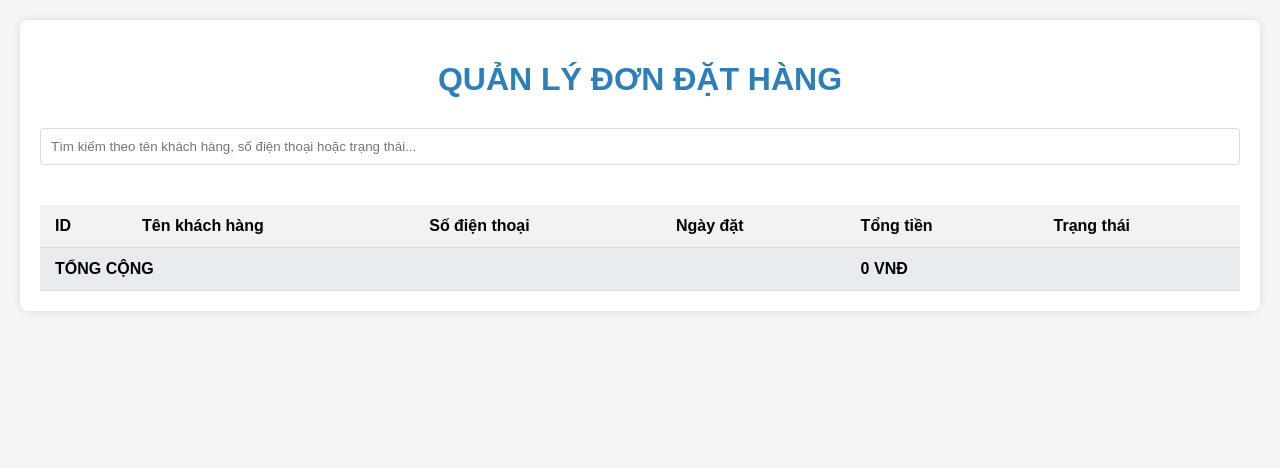
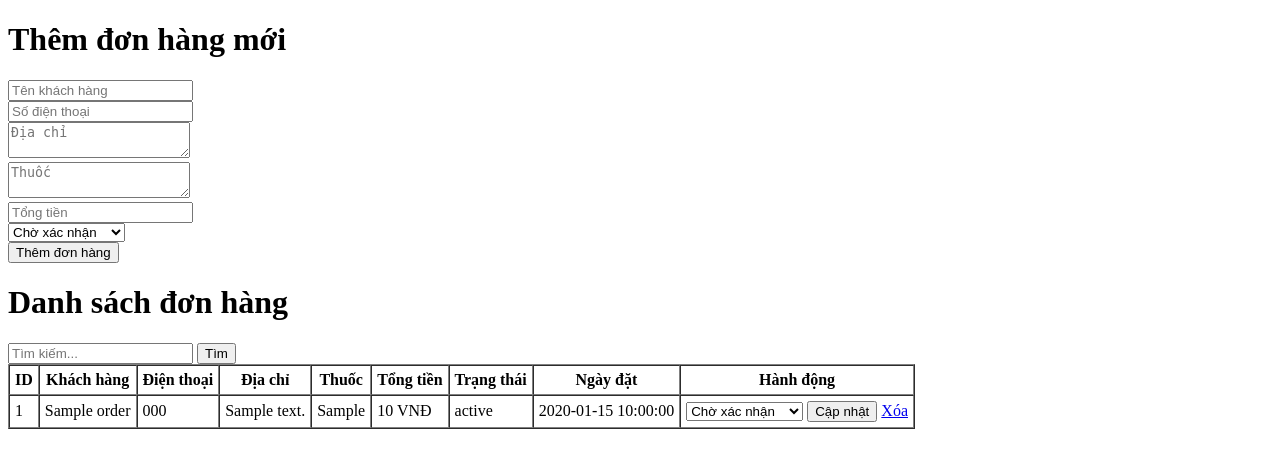
Before and after one commit to hoangyen-0612/BTL-chuy-n-, a PHP site: page /don_dat.php in a window 1280 px wide. Shown: the top 468 px of the page. Run offline with PHP 8.4, Linux system fonts and the light colour scheme; tables that the repository leaves empty or names only in its code hold one stand-in row (values such as "Sample post"); data that the repository does not hold is empty.

Commit message:
Update don_dat.php

```diff
--- a/don_dat.php
+++ b/don_dat.php
@@ -1,11 +1,29 @@
 <?php
+// --- PHẦN PHP XỬ LÝ ---
+// Kết nối database
+$host = 'localhost';
+$dbname = 'pharmacy_db';
+$username = 'root';
+$password = '';
 
-// Hàm định dạng tiền VND
+try {
+    $pdo = new PDO("mysql:host=$host;dbname=$dbname;charset=utf8", $username, $password);
+    $pdo->setAttribute(PDO::ATTR_ERRMODE, PDO::ERRMODE_EXCEPTION);
+} catch (PDOException $e) {
+    die("Kết nối database thất bại: " . $e->getMessage());
+}
+
+// Hàm xử lý input
+function sanitizeInput($data) {
+    return htmlspecialchars(stripslashes(trim($data)));
+}
+
+// Hàm định dạng tiền tệ
 function formatCurrency($amount) {
     return number_format($amount, 0, ',', '.') . ' VNĐ';
 }
 
-// Hàm trạng thái của đơn hàng
+// Hàm lấy class cho trạng thái
 function getStatusClass($status) {
     switch ($status) {
         case 'Đã giao hàng':
@@ -20,155 +38,146 @@ function getStatusClass($status) {
             return 'status-default';
     }
 }
+
+// Xử lý form thêm đơn hàng
+if ($_SERVER['REQUEST_METHOD'] === 'POST' && isset($_POST['add_order'])) {
+    $customer_name = sanitizeInput($_POST['customer_name']);
+    $customer_phone = sanitizeInput($_POST['customer_phone']);
+    $customer_address = sanitizeInput($_POST['customer_address']);
+    $medicines = sanitizeInput($_POST['medicines']);
+    $total_amount = (float)$_POST['total_amount'];
+    $status = sanitizeInput($_POST['status']);
+
+    try {
+        $stmt = $pdo->prepare("INSERT INTO orders (customer_name, customer_phone, customer_address, medicines, total_amount, status)
+                              VALUES (?, ?, ?, ?, ?, ?)");
+        $stmt->execute([$customer_name, $customer_phone, $customer_address, $medicines, $total_amount, $status]);
+        $success_message = "Thêm đơn hàng thành công!";
+    } catch (PDOException $e) {
+        $error_message = "Lỗi khi thêm đơn hàng: " . $e->getMessage();
+    }
+}
+
+// Xử lý cập nhật trạng thái
+if ($_SERVER['REQUEST_METHOD'] === 'POST' && isset($_POST['update_status'])) {
+    $order_id = (int)$_POST['order_id'];
+    $new_status = sanitizeInput($_POST['new_status']);
+
+    try {
+        $stmt = $pdo->prepare("UPDATE orders SET status = ? WHERE id = ?");
+        $stmt->execute([$new_status, $order_id]);
+        $success_message = "Cập nhật trạng thái thành công!";
+    } catch (PDOException $e) {
+        $error_message = "Lỗi khi cập nhật trạng thái: " . $e->getMessage();
+    }
+}
+
+// Xử lý xóa đơn hàng
+if (isset($_GET['delete_id'])) {
+    $delete_id = (int)$_GET['delete_id'];
+
+    try {
+        $stmt = $pdo->prepare("DELETE FROM orders WHERE id = ?");
+        $stmt->execute([$delete_id]);
+        $success_message = "Xóa đơn hàng thành công!";
+    } catch (PDOException $e) {
+        $error_message = "Lỗi khi xóa đơn hàng: " . $e->getMessage();
+    }
+}
+
+// Lấy danh sách đơn hàng
+try {
+    $search_keyword = isset($_GET['search']) ? sanitizeInput($_GET['search']) : '';
+
+    if ($search_keyword) {
+        $stmt = $pdo->prepare("SELECT * FROM orders
+                              WHERE customer_name LIKE ? OR customer_phone LIKE ? OR medicines LIKE ?
+                              ORDER BY order_date DESC");
+        $search_param = "%$search_keyword%";
+        $stmt->execute([$search_param, $search_param, $search_param]);
+    } else {
+        $stmt = $pdo->query("SELECT * FROM orders ORDER BY order_date DESC");
+    }
+
+    $orders = $stmt->fetchAll(PDO::FETCH_ASSOC);
+} catch (PDOException $e) {
+    die("Lỗi khi lấy dữ liệu đơn hàng: " . $e->getMessage());
+}
 ?>
 <!DOCTYPE html>
 <html lang="vi">
 <head>
     <meta charset="UTF-8">
-    <meta name="viewport" content="width=device-width, initial-scale=1.0">
-    <title>Quản lý đơn đặt hàng - Hiệu thuốc</title>
+    <title>Quản lý đơn hàng</title>
     <style>
-        body {
-            font-family: Arial, sans-serif;
-            margin: 0;
-            padding: 20px;
-            background-color: #f5f5f5;
-        }
-        .container {
-            max-width: 1200px;
-            margin: 0 auto;
-            background-color: white;
-            padding: 20px;
-            border-radius: 8px;
-            box-shadow: 0 0 10px rgba(0,0,0,0.1);
-        }
-        h1 {
-            color: #2c7fb8;
-            text-align: center;
-            margin-bottom: 30px;
-        }
-        table {
-            width: 100%;
-            border-collapse: collapse;
-            margin-top: 20px;
-        }
-        th, td {
-            padding: 12px 15px;
-            text-align: left;
-            border-bottom: 1px solid #ddd;
-        }
-        th {
-            background-color: #f2f2f2;
-            font-weight: bold;
-        }
-        tr:hover {
-            background-color: #f9f9f9;
-        }
-        .status {
-            padding: 5px 10px;
-            border-radius: 4px;
-            font-weight: bold;
-            display: inline-block;
-        }
-        .status-delivered {
-            background-color: #d4edda;
-            color: #155724;
-        }
-        .status-shipping {
-            background-color: #cce5ff;
-            color: #004085;
-        }
-        .status-processing {
-            background-color: #fff3cd;
-            color: #856404;
-        }
-        .status-pending {
-            background-color: #f8d7da;
-            color: #721c24;
-        }
-        .total-row {
-            font-weight: bold;
-            background-color: #e9ecef;
-        }
-        .search-box {
-            margin-bottom: 20px;
-            padding: 10px;
-            width: 100%;
-            box-sizing: border-box;
-            border: 1px solid #ddd;
-            border-radius: 4px;
-        }
-        @media (max-width: 768px) {
-            table {
-                display: block;
-                overflow-x: auto;
-            }
-        }
+        .status-delivered { color: green; }
+        .status-shipping { color: orange; }
+        .status-processing { color: blue; }
+        .status-pending { color: gray; }
+        .status-default { color: black; }
     </style>
 </head>
 <body>
-    <div class="container">
-        <h1>QUẢN LÝ ĐƠN ĐẶT HÀNG</h1>
+    <h1>Thêm đơn hàng mới</h1>
+    <?php if (isset($success_message)) echo "<p style='color:green;'>$success_message</p>"; ?>
+    <?php if (isset($error_message)) echo "<p style='color:red;'>$error_message</p>"; ?>
+    <form method="post" action="">
+        <input type="text" name="customer_name" placeholder="Tên khách hàng" required><br>
+        <input type="text" name="customer_phone" placeholder="Số điện thoại" required><br>
+        <textarea name="customer_address" placeholder="Địa chỉ"></textarea><br>
+        <textarea name="medicines" placeholder="Thuốc"></textarea><br>
+        <input type="number" step="0.01" name="total_amount" placeholder="Tổng tiền" required><br>
+        <select name="status">
+            <option value="Chờ xác nhận">Chờ xác nhận</option>
+            <option value="Đang xử lý">Đang xử lý</option>
+            <option value="Đang giao hàng">Đang giao hàng</option>
+            <option value="Đã giao hàng">Đã giao hàng</option>
+        </select><br>
+        <button type="submit" name="add_order">Thêm đơn hàng</button>
+    </form>
 
-        <input type="text" id="searchInput" class="search-box" placeholder="Tìm kiếm theo tên khách hàng, số điện thoại hoặc trạng thái...">
-
-        <table>
-            <thead>
+    <h1>Danh sách đơn hàng</h1>
+    <form method="get" action="">
+        <input type="text" name="search" placeholder="Tìm kiếm..." value="<?php echo htmlspecialchars($search_keyword ?? ''); ?>">
+        <button type="submit">Tìm</button>
+    </form>
+    <table border="1" cellpadding="5" cellspacing="0">
         <tr>
             <th>ID</th>
-                    <th>Tên khách hàng</th>
-                    <th>Số điện thoại</th>
-                    <th>Ngày đặt</th>
+            <th>Khách hàng</th>
+            <th>Điện thoại</th>
+            <th>Địa chỉ</th>
+            <th>Thuốc</th>
             <th>Tổng tiền</th>
             <th>Trạng thái</th>
+            <th>Ngày đặt</th>
+            <th>Hành động</th>
         </tr>
-            </thead>
-            <tbody id="orderTable">
-                <?php
-                $totalAll = 0;
-                foreach ($orders as $order):
-                    $totalAll += $order['total_amount'];
-                ?>
+        <?php foreach ($orders as $order): ?>
         <tr>
             <td><?php echo $order['id']; ?></td>
-                    <td><?php echo $order['customer_name']; ?></td>
-                    <td><?php echo $order['customer_phone']; ?></td>
+            <td><?php echo htmlspecialchars($order['customer_name']); ?></td>
+            <td><?php echo htmlspecialchars($order['customer_phone']); ?></td>
+            <td><?php echo htmlspecialchars($order['customer_address']); ?></td>
+            <td><?php echo htmlspecialchars($order['medicines']); ?></td>
+            <td><?php echo formatCurrency($order['total_amount']); ?></td>
+            <td class="<?php echo getStatusClass($order['status']); ?>"><?php echo htmlspecialchars($order['status']); ?></td>
             <td><?php echo $order['order_date']; ?></td>
-                    <td><?php echo formatCurrency($order['total_amount']); ?></td>
-                    <td><span class="status <?php echo getStatusClass($order['status']); ?>"><?php echo $order['status']; ?></span></td>
+            <td>
+                <form method="post" style="display:inline;">
+                    <input type="hidden" name="order_id" value="<?php echo $order['id']; ?>">
+                    <select name="new_status">
+                        <option value="Chờ xác nhận" <?php if($order['status']=='Chờ xác nhận') echo 'selected'; ?>>Chờ xác nhận</option>
+                        <option value="Đang xử lý" <?php if($order['status']=='Đang xử lý') echo 'selected'; ?>>Đang xử lý</option>
+                        <option value="Đang giao hàng" <?php if($order['status']=='Đang giao hàng') echo 'selected'; ?>>Đang giao hàng</option>
+                        <option value="Đã giao hàng" <?php if($order['status']=='Đã giao hàng') echo 'selected'; ?>>Đã giao hàng</option>
+                    </select>
+                    <button type="submit" name="update_status">Cập nhật</button>
+                </form>
+                <a href="?delete_id=<?php echo $order['id']; ?>" onclick="return confirm('Bạn có chắc muốn xóa đơn hàng này?');">Xóa</a>
+            </td>
         </tr>
         <?php endforeach; ?>
-                <tr class="total-row">
-                    <td colspan="4">TỔNG CỘNG</td>
-                    <td><?php echo formatCurrency($totalAll); ?></td>
-                    <td></td>
-                </tr>
-            </tbody>
     </table>
-    </div>
-
-    <script>
-        // Chức năng tìm kiếm
-        document.getElementById('searchInput').addEventListener('keyup', function() {
-            let input = this.value.toLowerCase();
-            let table = document.getElementById('orderTable');
-            let rows = table.getElementsByTagName('tr');
-
-            for (let i = 0; i < rows.length - 1; i++) { // -1 để bỏ qua dòng tổng cộng
-                let cells = rows[i].getElementsByTagName('td');
-                let found = false;
-
-                for (let j = 0; j < cells.length; j++) {
-                    let cellText = cells[j].textContent.toLowerCase();
-                    if (cellText.indexOf(input) > -1) {
-                        found = true;
-                        break;
-                    }
-                }
-
-                rows[i].style.display = found ? '' : 'none';
-            }
-        });
-    </script>
 </body>
 </html>
```
Lines whose indentation alone changed are shown as unchanged.
